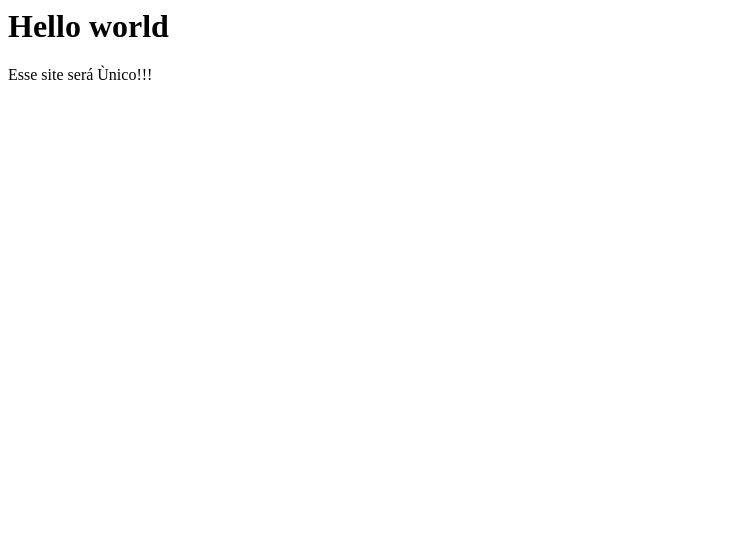
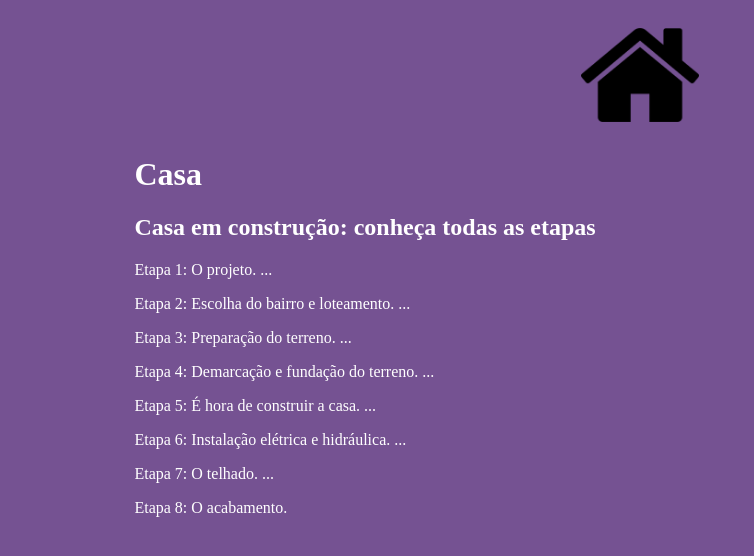
Before and after one commit to Thiagoproj/meusegundosite, a plain HTML site: page index.html in a window 1280 px wide. Shown: the whole page, without its empty margins (0-754 px from the left). Drawn offline with Linux system fonts and the light colour scheme.

Commit message:
versao imagens alinhamento css

```diff
--- /dev/null
+++ b/Css/estilo.css
@@ -0,0 +1,15 @@
+body{
+    background-color: rgb(117, 82, 146);
+    color: #fff;
+}
+img{
+    width: 10%;
+}
+figure{
+    text-align: center;
+}
+
+.container{
+    width: 80%;
+    margin: auto;
+}
--- a/index.html
+++ b/index.html
@@ -1,10 +1,27 @@
 <html>
     <head>
         <title>Meu Primeiro Site</title>
+        <link rel="stylesheet" href="Css/estilo.css">
     </head>
     <body>
-        <h1>Hello world</h1>
+        <figure>
+            <img src="img/casa.png" alt="Casa">
 
-        <p>Esse site será Ùnico!!!</p>
+        </figure>
+
+
+        <div class="container">
+            <h1>Casa</h1>
+
+           <h2>Casa em construção: conheça todas as etapas</h2>
+           <p>Etapa 1: O projeto. ...</p>
+           <p>Etapa 2: Escolha do bairro e loteamento. ...</p>
+           <p>Etapa 3: Preparação do terreno. ...</p>
+           <p>Etapa 4: Demarcação e fundação do terreno. ...</p>
+           <p>Etapa 5: É hora de construir a casa. ...</p>
+           <p>Etapa 6: Instalação elétrica e hidráulica. ...</p>
+           <p>Etapa 7: O telhado. ...</p>
+           <p>Etapa 8: O acabamento. </p>
+        </div>
     </body>
 </html>
```
Also changed, not shown: img/casa.png (added).
